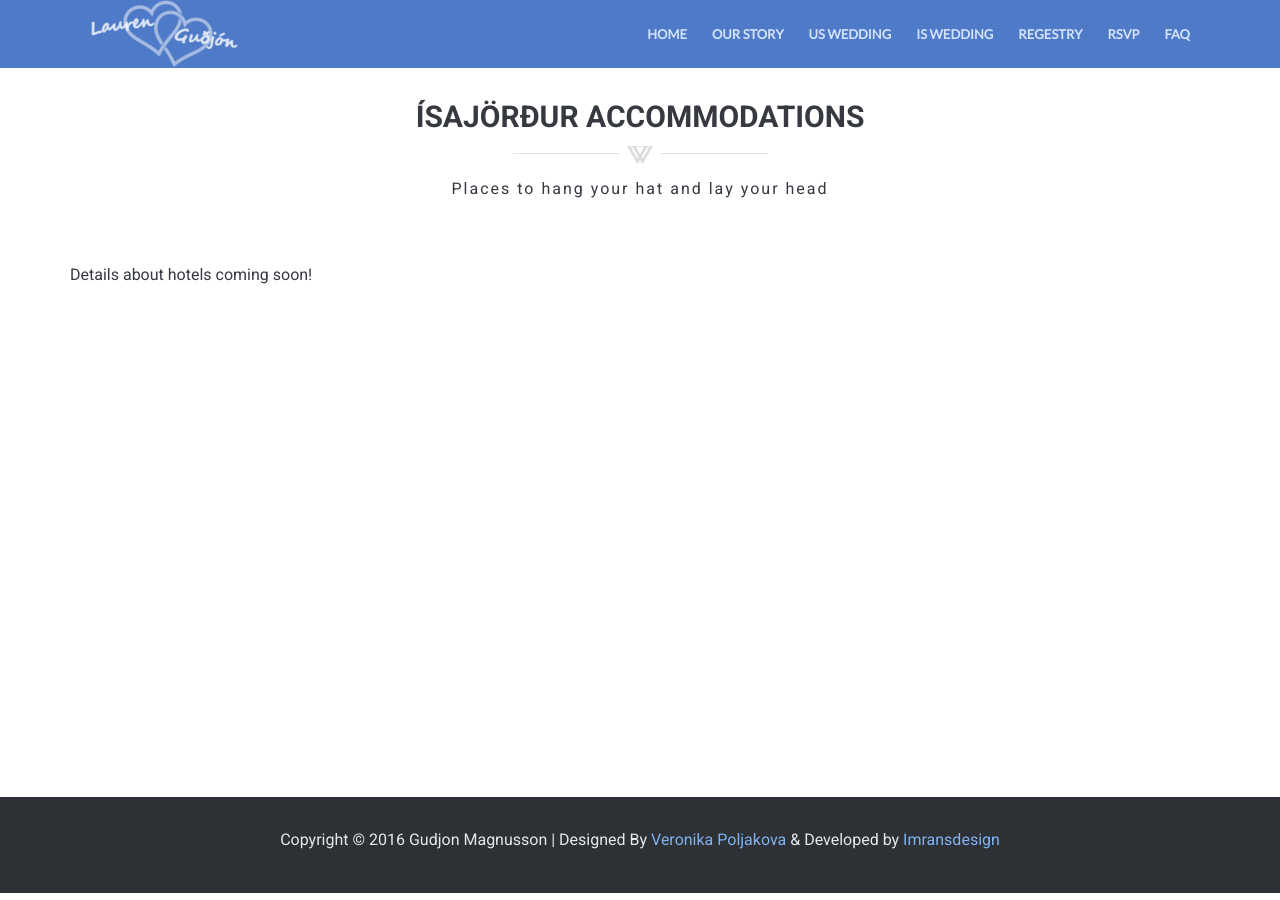
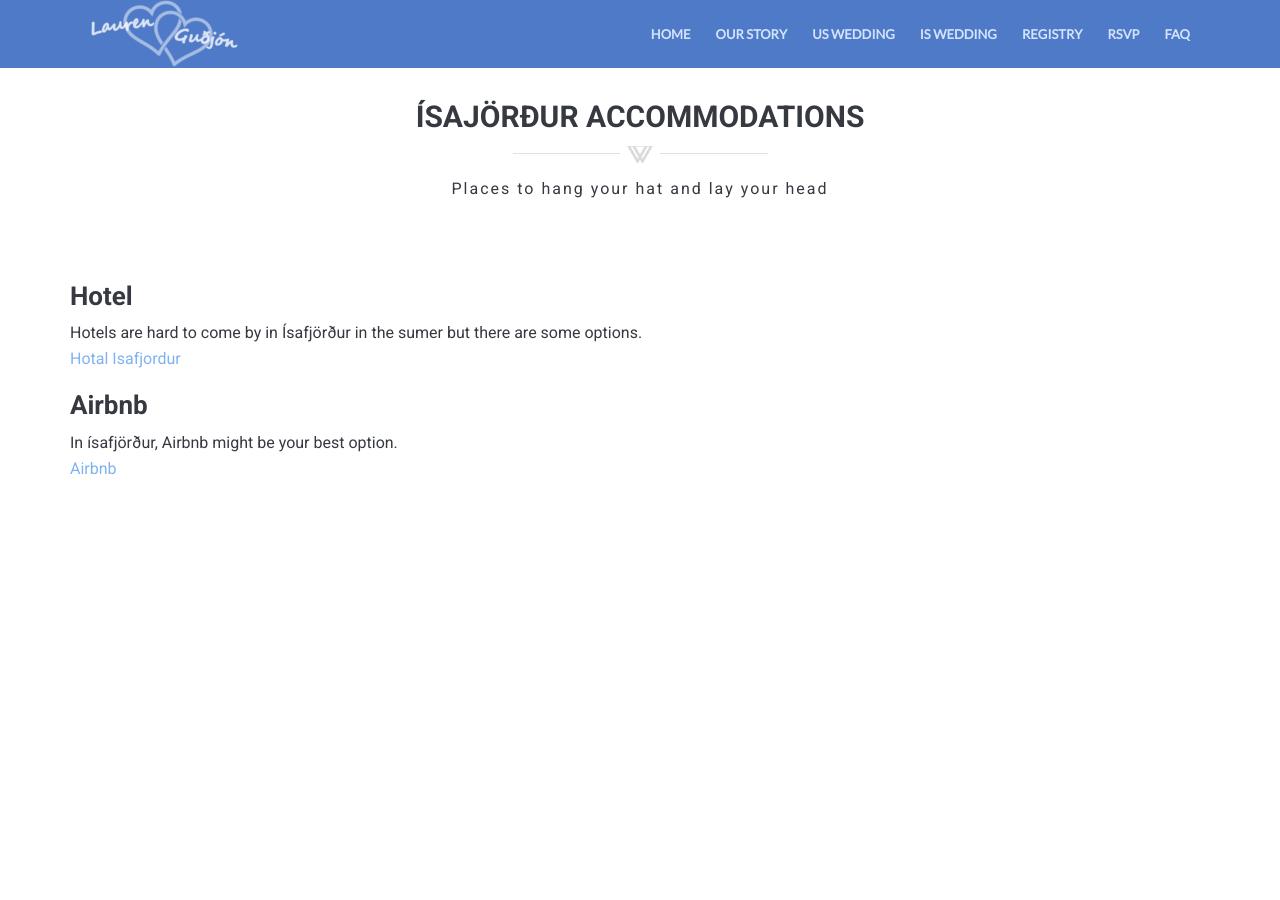
Before and after one commit to geinarm/lsgm-website, a Jekyll site: the page built from is-accomidation.html, in a window 1280 px wide and 900 px high. Built offline with Jekyll 4.4.1, drawn with Linux system fonts in a browser that asks for light colours.

Commit message:
fixed spelling

```diff
--- a/_includes/header-home.html
+++ b/_includes/header-home.html
@@ -23,7 +23,7 @@
                 <li><a class="page-scroll" href="#story">Our Story</a></li>
                 <li><a class="page-scroll" href="#us-wedding">US Wedding</a></li>
                 <li><a class="page-scroll" href="#is-wedding">IS Wedding</a></li>
-                <li><a class="page-scroll" href="#regestry">Regestry</a></li>
+                <li><a class="page-scroll" href="#registry">Registry</a></li>
                 <li><a class="page-scroll" href="#rsvp">RSVP</a></li>
                 <li><a class="page-scroll" href="#faq">FAQ</a></li>
             </ul>
--- a/_includes/header-page.html
+++ b/_includes/header-page.html
@@ -23,7 +23,7 @@
                 <li><a class="page-scroll" href="{{ site.github.url }}/#story">Our Story</a></li>
                 <li><a class="page-scroll" href="{{ site.github.url }}/#us-wedding">US Wedding</a></li>
                 <li><a class="page-scroll" href="{{ site.github.url }}/#is-wedding">IS Wedding</a></li>
-                <li><a class="page-scroll" href="{{ site.github.url }}/#regestry">Regestry</a></li>
+                <li><a class="page-scroll" href="{{ site.github.url }}/#registry">Registry</a></li>
                 <li><a class="page-scroll" href="{{ site.github.url }}/#rsvp">RSVP</a></li>
                 <li><a class="page-scroll" href="{{ site.github.url }}/#faq">FAQ</a></li>
             </ul>
--- a/_includes/regestry.html
+++ b/_includes/registry.html
@@ -1,5 +1,5 @@
 
-<section id="regestry" class="page text-center">
+<section id="registry" class="page text-center">
     <!-- Begin page header-->
     <div class="section-header-wrapper">
         <div class="container">
--- a/index.html
+++ b/index.html
@@ -19,7 +19,7 @@ layout: default
 <!-- End IS Wedding -->
 
 <!-- Begin Regestry -->
-{% include regestry.html %}
+{% include registry.html %}
 <!-- End Regestry -->
 
 <!-- Begin RSVP -->
--- a/is-accomidation.html
+++ b/is-accomidation.html
@@ -8,10 +8,19 @@ permalink: /is-accommodation/
 <section>
   <div class="container">
 
-  <p>
-    Details about hotels coming soon!
-  </p>
+	  <h3>Hotel</h3>
+	  <p>
+	    Hotels are hard to come by in Ísafjörður in the sumer but there are some options.
+	    <br/>
+	    <a href="http://isafjordurhotels.is/">Hotal Isafjordur</a>
+	  </p>
 
+		<h3>Airbnb</h3>
+		<p>
+	    In ísafjörður, Airbnb might be your best option.
+	    <br/>
+	    <a href ="https://www.airbnb.com/s/%C3%8Dsafj%C3%B6r%C3%B0ur--Iceland?guests=2&checkin=07%2F14%2F2017&checkout=07%2F15%2F2017&ss_id=40cxjbil&source=bb&page=1&s_tag=vxkmol7T&allow_override%5B%5D=">Airbnb</a>
+		</p>
   </div>
   <div class="vspace500"></div>
 </section>
--- a/is-travel.html
+++ b/is-travel.html
@@ -17,6 +17,10 @@ permalink: /is-travel/
         <h3>Flying to Iceland</h3>
         <p>
           We would recommend booking your tickets through <a href="http://www.icelandair.us">Iceland Air</a> or <a href="http://wowair.us">Wow Air</a>. Iceland Air is amazing and is never a bad choice. If you book early (like yesterday) you can get a good price and they give you two free checked bags. If you are booking your trip a little later Wow Air might be the good choice. It can be cheaper because it is a no frills airline but you have to be aware of what you are and are not getting.
+        </p>
+
+        <p>
+          The international airport in Iceland is in Keflavik.  It is a 40 minute drive from the domestic airport in Reykjavik.  You can take a bus or a cab between airports if you are flying straight to Isafjordur.  It may also be a good choice to make some time to hang out in Reykjavik before heading north
         </p>
 
         <h3>Travel to Ísafjörður</h3>
```
